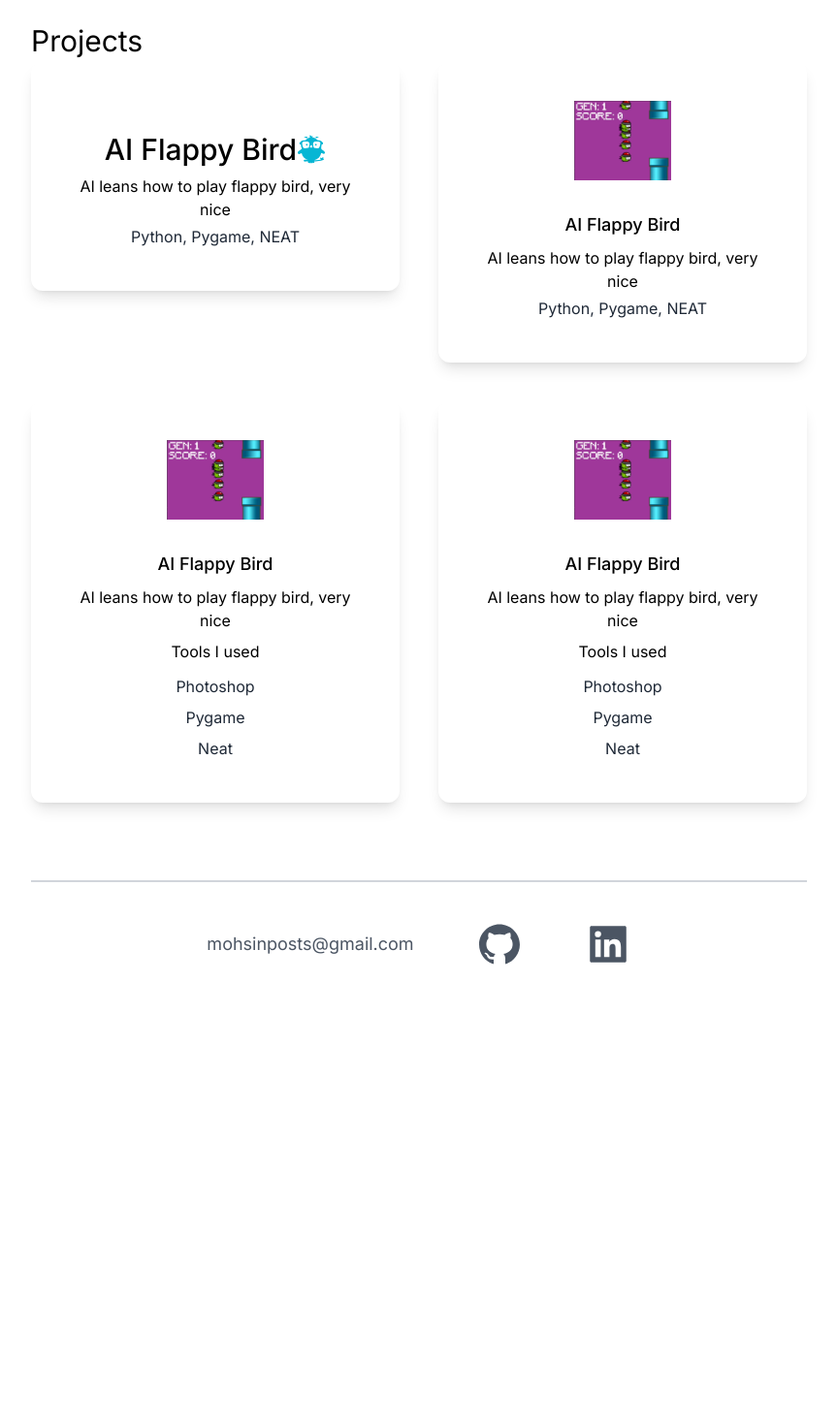
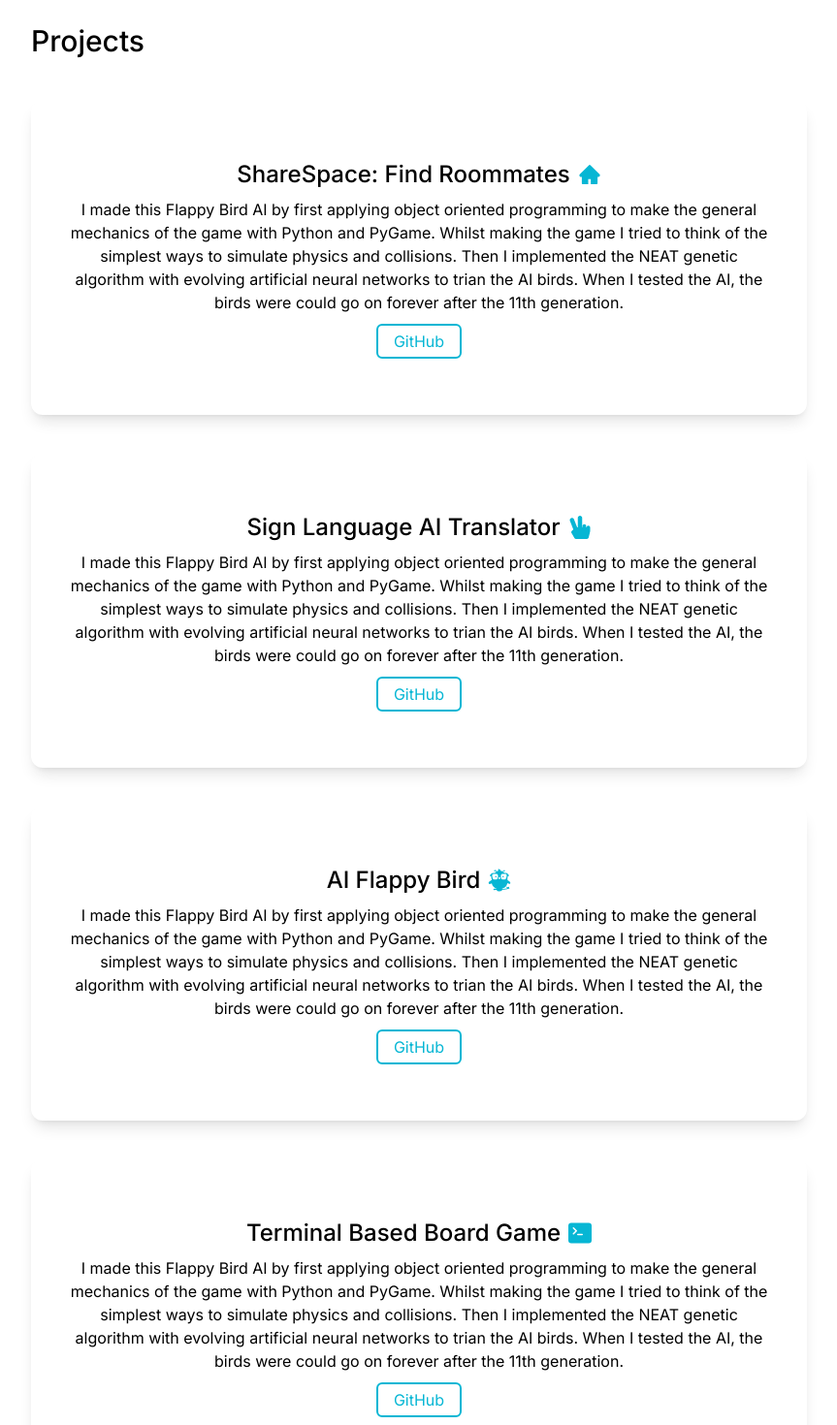
Before and after one commit to mohsinposts/mohsinposts.com, a Next.js app in the folder website/: page / in a window 1280 px wide. Shown: the part 780-2250 px from the top of the page at 97% size, without its empty margins (208-1071 px from the left). Before the commit the page ends 1818 px from the top, so only its background shows below. Built offline with nearby package versions, Linux system fonts and the light colour scheme.

Commit message:
pretty solid layout and design set up

```diff
--- a/website/app/page.tsx
+++ b/website/app/page.tsx
@@ -1,7 +1,7 @@
 import Image from 'next/image'
-import {AiFillGithub, AiFillLinkedin} from 'react-icons/ai'
-import {FaEarlybirds} from 'react-icons/fa'
-import aiFlappyBird from '../public/aiFlappyBird.png'
+import {AiFillGithub, AiFillLinkedin, AiFillHome} from 'react-icons/ai'
+import {FaEarlybirds, FaHandPeace} from 'react-icons/fa'
+import {BsTerminalFill} from 'react-icons/bs'
 import Link from 'next/link';
 
 export default function Home() {
@@ -32,55 +32,54 @@
         </section>
 
         <section id="Projects">
-          <h3 className='text-3xl py-1'>Projects</h3>
+          <h3 className='text-3xl py-1 font-medium'>Projects</h3>
 
-          <div className='grid grid-cols1 md:grid-cols-2 gap-10' >
-            <div className='group relative'>
+          <div>
+          <div className='group relative my-10'>
               <div className='invisible group-hover:visible absolute -inset-0.5 bg-gradient-to-br  from-cyan-100 to-teal-500 rounded-lg blur-md opacity-75'></div>
               <div className='relative bg-white text-center shadow-lg p-10 rounded-xl'>
-                <h3 className='text-3xl font-medium pt-8 pb-2 flex items-center justify-center'>AI Flappy Bird<FaEarlybirds className='fill-cyan-500 inline '/></h3>
-                <p>AI leans how to play flappy bird, very nice</p>
-                <p className='text-gray-800 py-1'>Python, Pygame, NEAT</p>
+                <h3 className='text-2xl font-medium pt-5 pb-2 flex items-center justify-center'>ShareSpace: Find Roommates<AiFillHome className='fill-cyan-500 ml-2'/></h3>
+                <p>I made this Flappy Bird AI by first applying object oriented programming to make the general mechanics of the game with Python and PyGame. Whilst making the game I tried to think of the simplest ways to simulate physics and collisions. Then I implemented the NEAT genetic algorithm with evolving artificial neural networks to trian the AI birds. When I tested the AI, the birds were could go on forever after the 11th generation.</p>
+                <button className="mt-3 mb-5 text-cyan-500 outline outline-2 outline-cyan-500 hover:bg-cyan-500 hover:text-white rounded px-4 py-1">
+                  <a href="https://github.com/ShareSpaceUmass/ShareSpace.git">GitHub</a>
+                </button>
               </div>
             </div>
 
-            <div className='group relative'>
+            <div className='group relative my-10'>
               <div className='invisible group-hover:visible absolute -inset-0.5 bg-gradient-to-br  from-cyan-100 to-teal-500 rounded-lg blur-md opacity-75'></div>
               <div className='relative bg-white text-center shadow-lg p-10 rounded-xl'>
-                <Image className='mx-auto' src={aiFlappyBird} width={100} height={100} alt="AI Flappy Bird"/>
-                <h3 className='text-lg font-medium pt-8 pb-2'>AI Flappy Bird</h3>
-                <p>AI leans how to play flappy bird, very nice</p>
-                <p className='text-gray-800 py-1'>Python, Pygame, NEAT</p>
+                <h3 className='text-2xl font-medium pt-5 pb-2 flex items-center justify-center'>Sign Language AI Translator<FaHandPeace className='fill-cyan-500 ml-2'/></h3>
+                <p>I made this Flappy Bird AI by first applying object oriented programming to make the general mechanics of the game with Python and PyGame. Whilst making the game I tried to think of the simplest ways to simulate physics and collisions. Then I implemented the NEAT genetic algorithm with evolving artificial neural networks to trian the AI birds. When I tested the AI, the birds were could go on forever after the 11th generation.</p>
+                <button className="mt-3 mb-5 text-cyan-500 outline outline-2 outline-cyan-500 hover:bg-cyan-500 hover:text-white rounded px-4 py-1">
+                  <a href="https://github.com/poojappatel/Artificial-Sign-Language-ASL-.git">GitHub</a>
+                </button>
               </div>
             </div>
-            <div className='group relative'>
+
+            <div className='group relative my-10'>
               <div className='invisible group-hover:visible absolute -inset-0.5 bg-gradient-to-br  from-cyan-100 to-teal-500 rounded-lg blur-md opacity-75'></div>
               <div className='relative bg-white text-center shadow-lg p-10 rounded-xl'>
-                <Image className='mx-auto' src={aiFlappyBird} width={100} height={100} alt="AI Flappy Bird"/>
-                <h3 className='text-lg font-medium pt-8 pb-2'>AI Flappy Bird</h3>
-                <p>AI leans how to play flappy bird, very nice</p>
-                <h4 className='py-2'>Tools I used</h4>
-                <p className='text-gray-800 py-1'>Photoshop</p>
-                <p className='text-gray-800 py-1'>Pygame</p>
-                <p className='text-gray-800 py-1'>Neat</p>
+                <h3 className='text-2xl font-medium pt-5 pb-2 flex items-center justify-center'>AI Flappy Bird<FaEarlybirds className='fill-cyan-500 ml-2'/></h3>
+                <p>I made this Flappy Bird AI by first applying object oriented programming to make the general mechanics of the game with Python and PyGame. Whilst making the game I tried to think of the simplest ways to simulate physics and collisions. Then I implemented the NEAT genetic algorithm with evolving artificial neural networks to trian the AI birds. When I tested the AI, the birds were could go on forever after the 11th generation.</p>
+                <button className="mt-3 mb-5 text-cyan-500 outline outline-2 outline-cyan-500 hover:bg-cyan-500 hover:text-white rounded px-4 py-1">
+                  <a href="https://github.com/mohsinposts/NEAT-Learning-Flappy-Bird-AI.git">GitHub</a>
+                </button>
               </div>
             </div>
-            <div className='group relative'>
+
+            <div className='group relative my-10'>
               <div className='invisible group-hover:visible absolute -inset-0.5 bg-gradient-to-br  from-cyan-100 to-teal-500 rounded-lg blur-md opacity-75'></div>
               <div className='relative bg-white text-center shadow-lg p-10 rounded-xl'>
-                <Image className='mx-auto' src={aiFlappyBird} width={100} height={100} alt="AI Flappy Bird"/>
-                <h3 className='text-lg font-medium pt-8 pb-2'>AI Flappy Bird</h3>
-                <p>AI leans how to play flappy bird, very nice</p>
-                <h4 className='py-2'>Tools I used</h4>
-                <p className='text-gray-800 py-1'>Photoshop</p>
-                <p className='text-gray-800 py-1'>Pygame</p>
-                <p className='text-gray-800 py-1'>Neat</p>
+                <h3 className='text-2xl font-medium pt-5 pb-2 flex items-center justify-center'>Terminal Based Board Game<BsTerminalFill className='fill-cyan-500 ml-2'/></h3>
+                <p>I made this Flappy Bird AI by first applying object oriented programming to make the general mechanics of the game with Python and PyGame. Whilst making the game I tried to think of the simplest ways to simulate physics and collisions. Then I implemented the NEAT genetic algorithm with evolving artificial neural networks to trian the AI birds. When I tested the AI, the birds were could go on forever after the 11th generation.</p>
+                <button className="mt-3 mb-5 text-cyan-500 outline outline-2 outline-cyan-500 hover:bg-cyan-500 hover:text-white rounded px-4 py-1">
+                  <a href="https://github.com/mohsinposts/terminal-based-board-game.git">GitHub</a>
+                </button>
               </div>
             </div>
 
           </div>
-
-
         </section>
 
         <section id="Contact">
```
